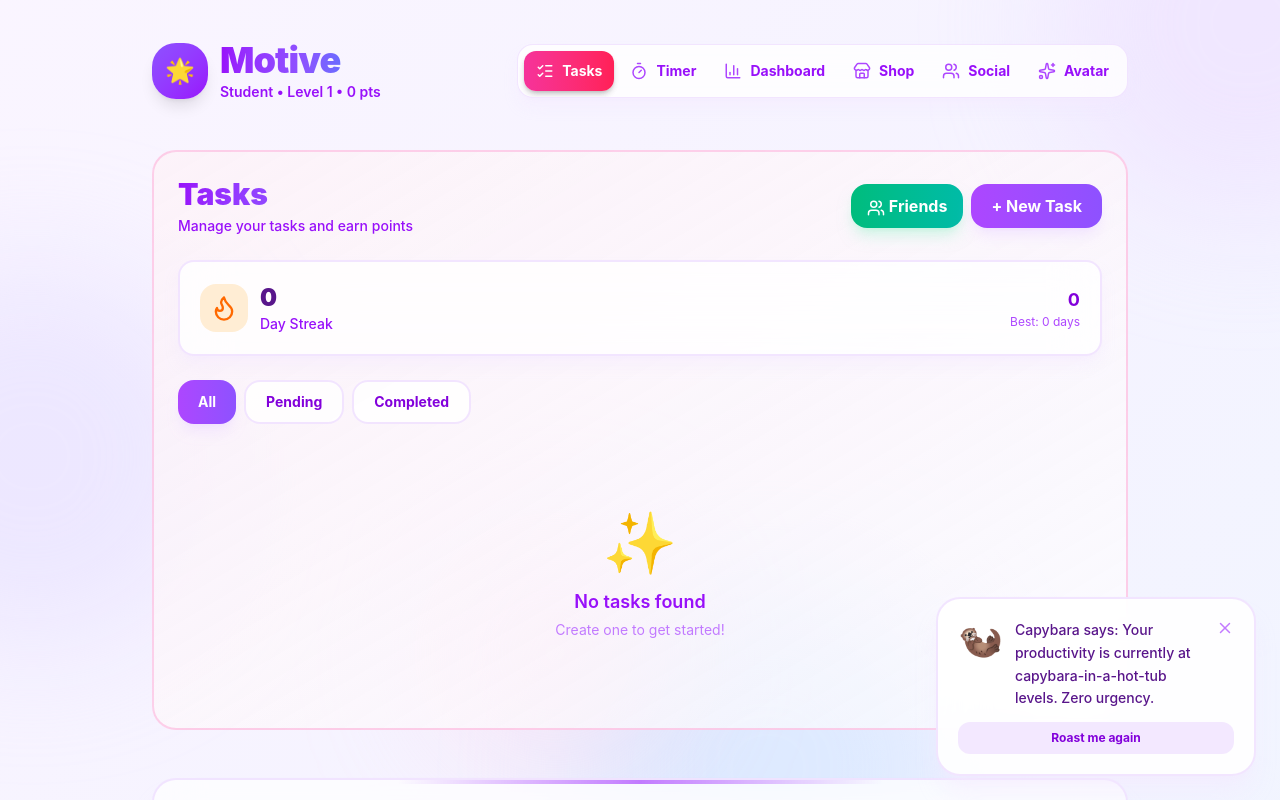
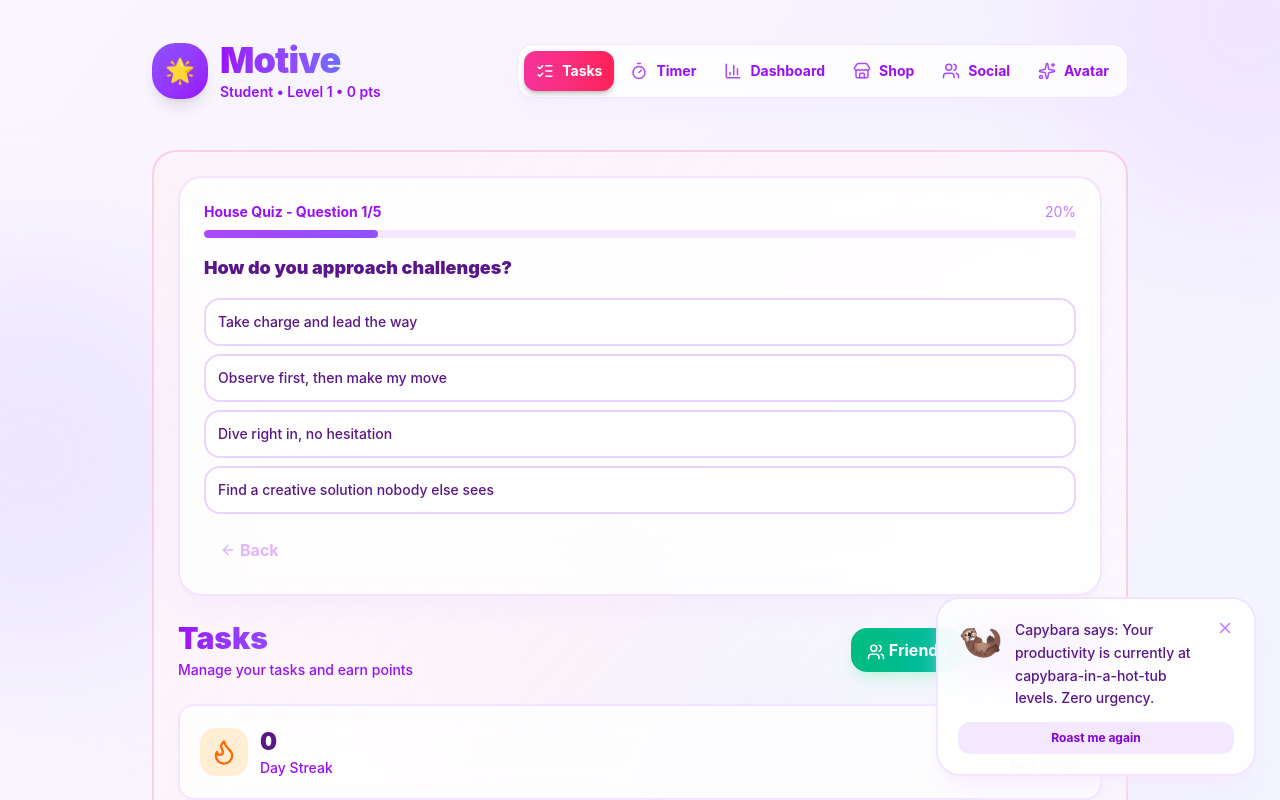
Before and after one commit to Lexi2cool/motive, a React (Vite) app: page / in a window 1280 px wide. Shown: the top 800 px of the page. Built offline with nearby package versions, Linux system fonts and the light colour scheme.

Commit message:
feat: move onboarding quiz inline to top of Tasks page

```diff
--- a/src/App.tsx
+++ b/src/App.tsx
@@ -4,7 +4,6 @@ import TasksPage from './pages/TasksPage'
 import TimerPage from './pages/TimerPage'
 import DashboardPage from './pages/DashboardPage'
 import ShopPage from './pages/ShopPage'
-import OnboardingQuiz from './components/OnboardingQuiz'
 import CapybaraMascot from './components/CapybaraMascot'
 import FriendsLeaderboard from './components/FriendsLeaderboard'
 import DailySpin from './components/DailySpin'
@@ -16,7 +15,7 @@ import './index.css'
 type Tab = 'tasks' | 'timer' | 'dashboard' | 'shop' | 'social' | 'avatar' | 'spin'
 
 function AppContent() {
-  const { state, refreshData, finishOnboarding } = useApp()
+  const { state, refreshData } = useApp()
   const [activeTab, setActiveTab] = useState<Tab>('tasks')
   const [showSocial, setShowSocial] = useState(false)
   const [showMinigames, setShowMinigames] = useState(false)
@@ -38,10 +37,6 @@ function AppContent() {
         </div>
       </div>
     )
-  }
-
-  if (state.showOnboarding) {
-    return <OnboardingQuiz onComplete={(house, displayName) => finishOnboarding(house, displayName)} />
   }
 
   const navItems: { id: Tab; label: string; icon: React.ReactNode; gradient: string; activeGradient: string }[] = [
--- /dev/null
+++ b/src/components/OnboardingBanner.tsx
@@ -0,0 +1,164 @@
+import { useState } from 'react'
+import { ArrowLeft } from 'lucide-react'
+
+const questions = [
+  {
+    id: 'style',
+    question: 'How do you approach challenges?',
+    options: [
+      { text: 'Take charge and lead the way', house: 'nebula' },
+      { text: 'Observe first, then make my move', house: 'eclipse' },
+      { text: 'Dive right in, no hesitation', house: 'solstice' },
+      { text: 'Find a creative solution nobody else sees', house: 'supernova' },
+    ],
+  },
+  {
+    id: 'social',
+    question: 'In a group project, you...',
+    options: [
+      { text: 'Naturally step up as the leader', house: 'nebula' },
+      { text: 'Work independently on my part', house: 'eclipse' },
+      { text: 'Push for bold, exciting ideas', house: 'solstice' },
+      { text: 'Come up with something totally unique', house: 'supernova' },
+    ],
+  },
+  {
+    id: 'stress',
+    question: 'When things get stressful...',
+    options: [
+      { text: 'I stay calm and guide others', house: 'nebula' },
+      { text: 'I retreat to think it through', house: 'eclipse' },
+      { text: 'I act fast to fix it', house: 'solstice' },
+      { text: 'I express myself to process it', house: 'supernova' },
+    ],
+  },
+  {
+    id: 'freeTime',
+    question: 'Your ideal weekend?',
+    options: [
+      { text: 'Hosting a game night with friends', house: 'nebula' },
+      { text: 'Reading or gaming solo', house: 'eclipse' },
+      { text: 'Road trip or adventure', house: 'solstice' },
+      { text: 'Painting, writing, or making something', house: 'supernova' },
+    ],
+  },
+  {
+    id: 'strength',
+    question: 'What are you most proud of?',
+    options: [
+      { text: 'My ability to inspire others', house: 'nebula' },
+      { text: 'My sharp intuition and awareness', house: 'eclipse' },
+      { text: 'My courage and determination', house: 'solstice' },
+      { text: 'My originality and imagination', house: 'supernova' },
+    ],
+  },
+]
+
+const houseInfo = {
+  nebula: { emoji: '🌟', name: 'Nebula', color: 'from-violet-500 to-purple-600', bg: 'from-violet-50 to-purple-50', border: 'border-violet-200', traits: 'Leaders & Visionaries' },
+  eclipse: { emoji: '🌑', name: 'Eclipse', color: 'from-slate-600 to-slate-800', bg: 'from-slate-50 to-gray-50', border: 'border-slate-200', traits: 'Mysterious & Calculated' },
+  solstice: { emoji: '☀️', name: 'Solstice', color: 'from-amber-500 to-orange-600', bg: 'from-amber-50 to-orange-50', border: 'border-amber-200', traits: 'Bold Adventurers' },
+  supernova: { emoji: '💫', name: 'Supernova', color: 'from-pink-500 to-rose-600', bg: 'from-pink-50 to-rose-50', border: 'border-pink-200', traits: 'Creative Rebels' },
+}
+
+interface OnboardingBannerProps {
+  onComplete: (house: 'nebula' | 'eclipse' | 'solstice' | 'supernova', displayName: string) => void
+}
+
+export default function OnboardingBanner({ onComplete }: OnboardingBannerProps) {
+  const [currentQuestion, setCurrentQuestion] = useState(0)
+  const [answers, setAnswers] = useState<Record<string, string>>({})
+  const [displayName, setDisplayName] = useState('')
+  const [showResult, setShowResult] = useState(false)
+
+  const handleAnswer = (questionId: string, house: string) => {
+    setAnswers(prev => ({ ...prev, [questionId]: house }))
+    if (currentQuestion < questions.length - 1) {
+      setCurrentQuestion(prev => prev + 1)
+    } else {
+      setShowResult(true)
+    }
+  }
+
+  const calculateHouse = (): 'nebula' | 'eclipse' | 'solstice' | 'supernova' => {
+    const counts: Record<string, number> = { nebula: 0, eclipse: 0, solstice: 0, supernova: 0 }
+    Object.values(answers).forEach(house => {
+      counts[house] = (counts[house] || 0) + 1
+    })
+    return Object.entries(counts).sort((a, b) => b[1] - a[1])[0][0] as 'nebula' | 'eclipse' | 'solstice' | 'supernova'
+  }
+
+  const handleFinish = () => {
+    const house = calculateHouse()
+    onComplete(house, displayName || 'Student')
+  }
+
+  if (showResult) {
+    const house = calculateHouse()
+    const info = houseInfo[house]
+    return (
+      <div className={`bg-gradient-to-r ${info.bg} rounded-3xl p-6 border-2 ${info.border} shadow-lg`}>
+        <div className="text-center">
+          <div className="text-4xl mb-2">{info.emoji}</div>
+          <h3 className="text-xl font-black text-purple-900 mb-1">You're in {info.name}!</h3>
+          <p className="text-xs text-purple-600 font-medium mb-1">{info.traits}</p>
+          <input
+            type="text"
+            value={displayName}
+            onChange={e => setDisplayName(e.target.value)}
+            placeholder="What's your name?"
+            className="w-full bg-white/80 border-2 border-purple-200 rounded-2xl px-4 py-2.5 text-sm text-purple-900 placeholder-purple-400 focus:outline-none focus:ring-4 focus:ring-purple-200 focus:border-purple-400 transition-all font-medium mb-3"
+          />
+          <button
+            onClick={handleFinish}
+            className="w-full bg-gradient-to-r from-purple-500 to-violet-500 hover:from-purple-600 hover:to-violet-600 text-white px-6 py-2.5 rounded-2xl font-bold shadow-lg shadow-purple-200/50 transition-all"
+          >
+            Start Crushing It ✨
+          </button>
+        </div>
+      </div>
+    )
+  }
+
+  const question = questions[currentQuestion]
+  const progress = ((currentQuestion + 1) / questions.length) * 100
+
+  return (
+    <div className="bg-white/80 backdrop-blur-xl rounded-3xl p-6 border-2 border-purple-200/60 shadow-xl shadow-purple-100/50">
+      <div className="mb-4">
+        <div className="flex items-center justify-between mb-2">
+          <span className="text-sm font-bold text-purple-600">House Quiz - Question {currentQuestion + 1}/{questions.length}</span>
+          <span className="text-sm text-purple-400">{Math.round(progress)}%</span>
+        </div>
+        <div className="h-2 bg-purple-100 rounded-full overflow-hidden">
+          <div className="h-full bg-gradient-to-r from-purple-500 to-violet-500 rounded-full transition-all duration-500" style={{ width: `${progress}%` }} />
+        </div>
+      </div>
+
+      <h3 className="text-lg font-black text-purple-900 mb-4">{question.question}</h3>
+
+      <div className="space-y-2">
+        {question.options.map((option, idx) => (
+          <button
+            key={idx}
+            onClick={() => handleAnswer(question.id, option.house)}
+            className="w-full text-left p-3 rounded-2xl border-2 border-purple-200 bg-white/80 hover:border-purple-400 hover:bg-purple-50 transition-all duration-300 font-medium text-sm text-purple-900 hover:shadow-md"
+          >
+            {option.text}
+          </button>
+        ))}
+      </div>
+
+      <div className="flex gap-2 mt-4">
+        <button
+          onClick={() => setCurrentQuestion(prev => Math.max(0, prev - 1))}
+          disabled={currentQuestion === 0}
+          className="flex items-center gap-1 px-4 py-2 rounded-xl text-purple-600 hover:text-purple-800 disabled:opacity-30 disabled:cursor-not-allowed font-bold transition-colors"
+        >
+          <ArrowLeft size={16} />
+          Back
+        </button>
+      </div>
+    </div>
+  )
+}
--- a/src/pages/TasksPage.tsx
+++ b/src/pages/TasksPage.tsx
@@ -2,6 +2,7 @@ import { useState } from 'react'
 import TaskForm from '../components/TaskForm'
 import TaskList from '../components/TaskList'
 import StreakCounter from '../components/StreakCounter'
+import OnboardingBanner from '../components/OnboardingBanner'
 import { useApp } from '../context/AppContext'
 import type { Task } from '../db/schema'
 import { Users } from 'lucide-react'
@@ -13,7 +14,7 @@ interface TasksPageProps {
 }
 
 export default function TasksPage({ onOpenSocial }: TasksPageProps) {
-  const { state, addTask, updateTask, deleteTask, completeTask } = useApp()
+  const { state, finishOnboarding, addTask, updateTask, deleteTask, completeTask } = useApp()
   const [editingTask, setEditingTask] = useState<Task | undefined>()
   const [filter, setFilter] = useState<Filter>('all')
   const [showForm, setShowForm] = useState(false)
@@ -36,8 +37,16 @@ export default function TasksPage({ onOpenSocial }: TasksPageProps) {
     await completeTask(task)
   }
 
+  const handleOnboardingComplete = async (house: 'nebula' | 'eclipse' | 'solstice' | 'supernova', displayName: string) => {
+    await finishOnboarding(house, displayName)
+  }
+
   return (
     <div className="space-y-6">
+      {!state.profile?.hasCompletedOnboarding && (
+        <OnboardingBanner onComplete={handleOnboardingComplete} />
+      )}
+
       <div className="flex items-center justify-between">
         <div>
           <h2 className="text-3xl font-black gradient-text">Tasks</h2>
```
